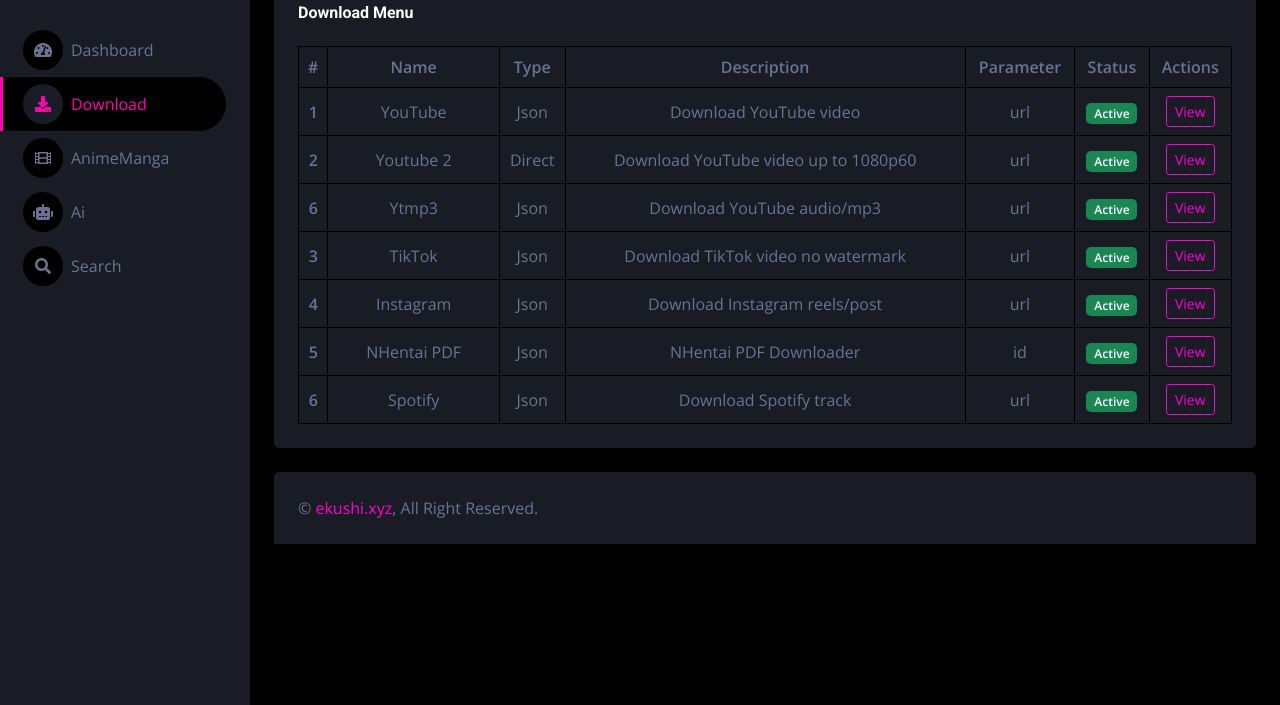
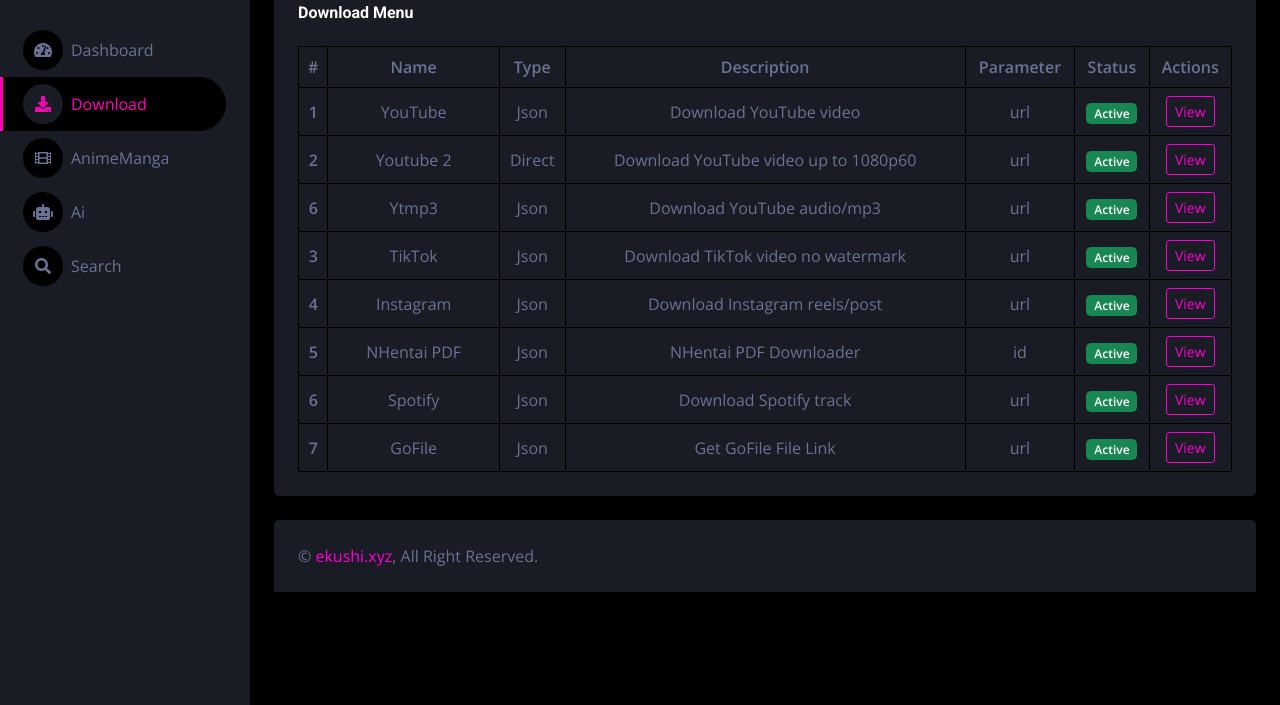
Before and after one commit to ExyXyz/e, a plain HTML site: page download.html in a window 1280 px wide. Shown: the part 95-800 px from the top of the page. Drawn offline with nearby package versions, Linux system fonts and the light colour scheme.

Commit message:
Update download.html

```diff
--- a/download.html
+++ b/download.html
@@ -159,6 +159,15 @@
                                         <td><span class="badge bg-success">Active</span></td>
                                         <td><a href="https://api.ekushi.xyz/api/spotify?url=" class="btn btn-outline-primary btn-sm">View</a></td>
                                     </tr>
+                                    <tr>
+                                        <th scope="row">7</th>
+                                        <td>GoFile</td>
+                                        <td>Json</td>
+                                        <td>Get GoFile File Link</td>
+                                        <td>url</td>
+                                        <td><span class="badge bg-success">Active</span></td>
+                                        <td><a href="https://api.ekushi.xyz/api/gofile?url=" class="btn btn-outline-primary btn-sm">View</a></td>
+                                    </tr>
                                 </tbody>
                             </table>
                         </div>
```
